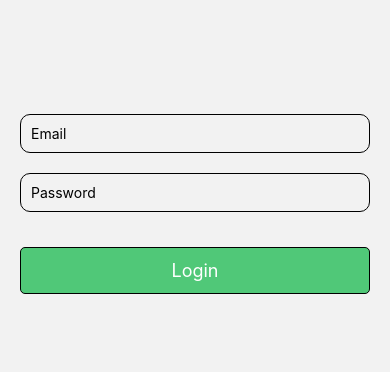
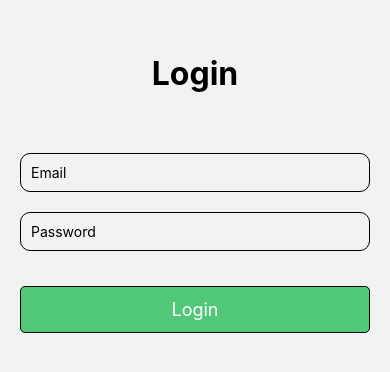
Before and after one commit to Slaykha/survey-mobile-app, a React Native app: screen / in a window 390 px wide. Shown: the part 196-568 px from the top of the page. Built offline with nearby package versions, Linux system fonts and the light colour scheme.

Commit message:
add user name and logout.

```diff
--- a/Auth/Login.js
+++ b/Auth/Login.js
@@ -20,6 +20,7 @@ const Login = () => {
 
     return (
         <View style={styles.loginContainer}>
+            <Text style={styles.loginText}>Login</Text>
             <TextInput
                 style={styles.textField}
                 placeholder="Email"
@@ -37,7 +38,7 @@ const Login = () => {
                 style={styles.loginButton}
                 onPress={login}
             >
-                <Text style={styles.loginText}>Login</Text>
+                <Text style={styles.loginButtonText}>Login</Text>
             </TouchableOpacity>
         </View>
     );
@@ -45,7 +46,7 @@ const Login = () => {
 
 const styles = StyleSheet.create({
     loginContainer:{
-        marginTop:300
+        marginTop:200,
     },
     textField:{
         padding:10,
@@ -64,9 +65,16 @@ const styles = StyleSheet.create({
         backgroundColor:"#50C878",
         alignItems:"center"
     },
-    loginText:{
+    loginButtonText:{
         color:"white",
         fontSize:18
+    },
+    loginText:{
+        fontSize:32,
+        fontWeight:"bold",
+        margin: 50,
+        marginLeft:"auto",
+        marginRight:"auto",
     }
 });
 
--- a/poll/Question.js
+++ b/poll/Question.js
@@ -67,8 +67,8 @@ const styles = StyleSheet.create({
     questionContainer:{
         padding:20,
         margin:20,
+        marginTop:0,
         marginBottom:5,
-        marginTop:5,
         borderWidth:1,
         borderRadius:10,
 
--- a/screens/HomeScreen.js
+++ b/screens/HomeScreen.js
@@ -1,11 +1,12 @@
 import { useNavigation } from '@react-navigation/native'
-import React, { useState } from 'react'
+import React, { useContext, useState } from 'react'
 import { ScrollView, Text, TouchableOpacity, View } from 'react-native'
-import { AuthProvider } from '../Auth/AuthProvider'
+import { AuthContext, AuthProvider } from '../Auth/AuthProvider'
 import QuestionList from '../poll/QuestionList'
 
 const userDef ={
     id: 1,
+    name:"Kadir",
     responses: [
       {
         questionId: 1,
@@ -41,6 +42,8 @@ export const HomeScreen = () => {
   const [user, setUser] = useState(userDef)
   const [questions, setQuestions] = useState(questionsDef)
 
+  const {logout} = useContext(AuthContext)
+
   const navigation = useNavigation()
 
   const createPoll = () => {
@@ -48,7 +51,20 @@ export const HomeScreen = () => {
   }
 
   return (
-    <View>
+    <View style={{paddingBottom:40}}>
+      <View style={{flex:0, flexDirection:"row", padding:5}}>
+        <Text style={{fontSize:18, fontWeight:"bold", top:40, left:10}}>{user.name}</Text>
+        <TouchableOpacity
+          style={{
+            top:40,
+            right:10,
+            marginLeft:"auto"
+          }}
+          onPress={logout}
+        >
+          <Text style={{fontSize:18, fontWeight:"bold"}}>Log Out</Text>
+        </TouchableOpacity>
+      </View>
       <ScrollView style={{marginTop:50}}>
         <QuestionList questions={questions} user={user} setUser={setUser} setQuestions={setQuestions}/>
       </ScrollView>
@@ -62,7 +78,7 @@ export const HomeScreen = () => {
             alignItems:"center",
             justifyContent:"center",
             zIndex:99,
-            right:25,
+            right:15,
             top:"92%"
           }}
           onPress={createPoll}
```
